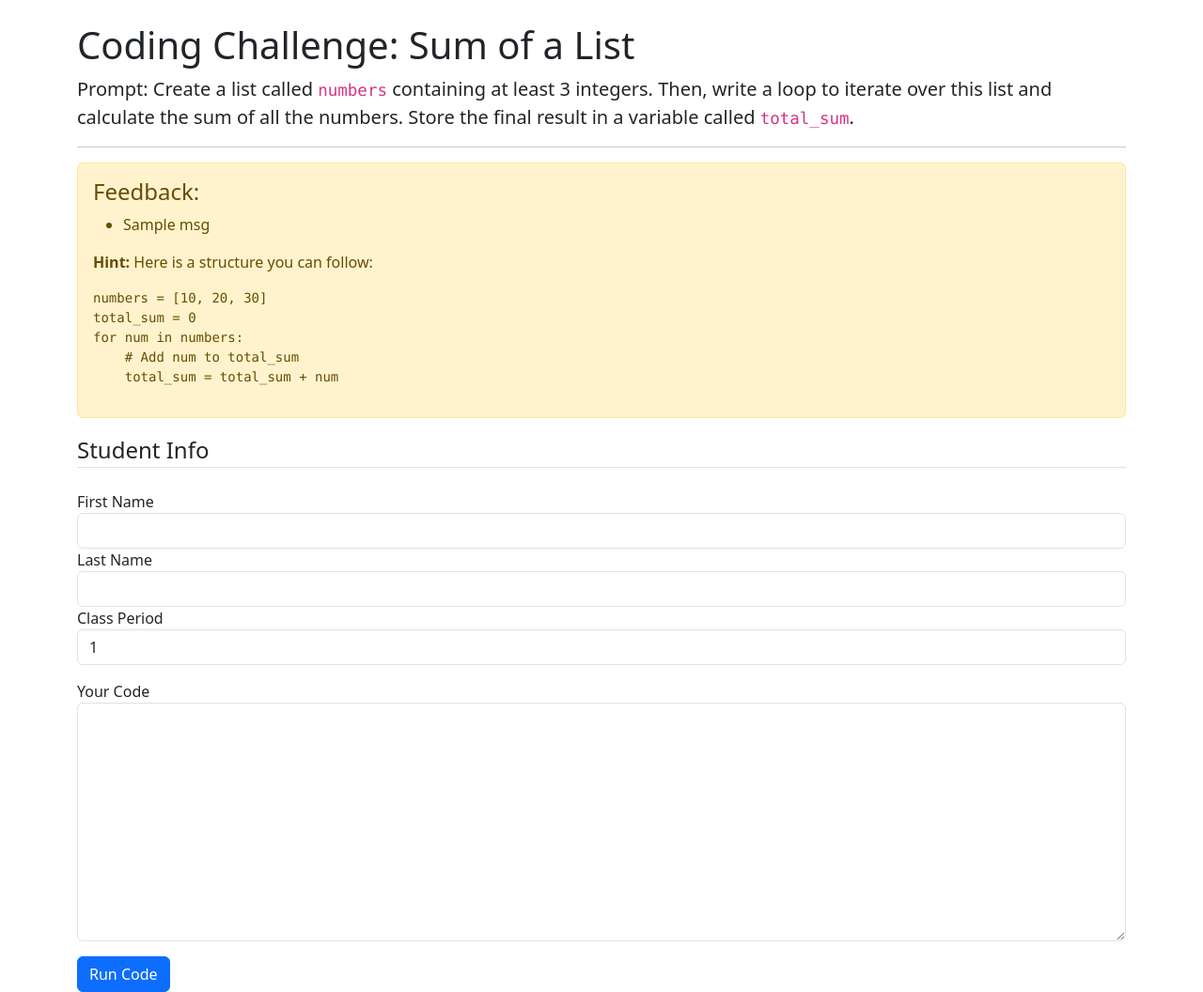
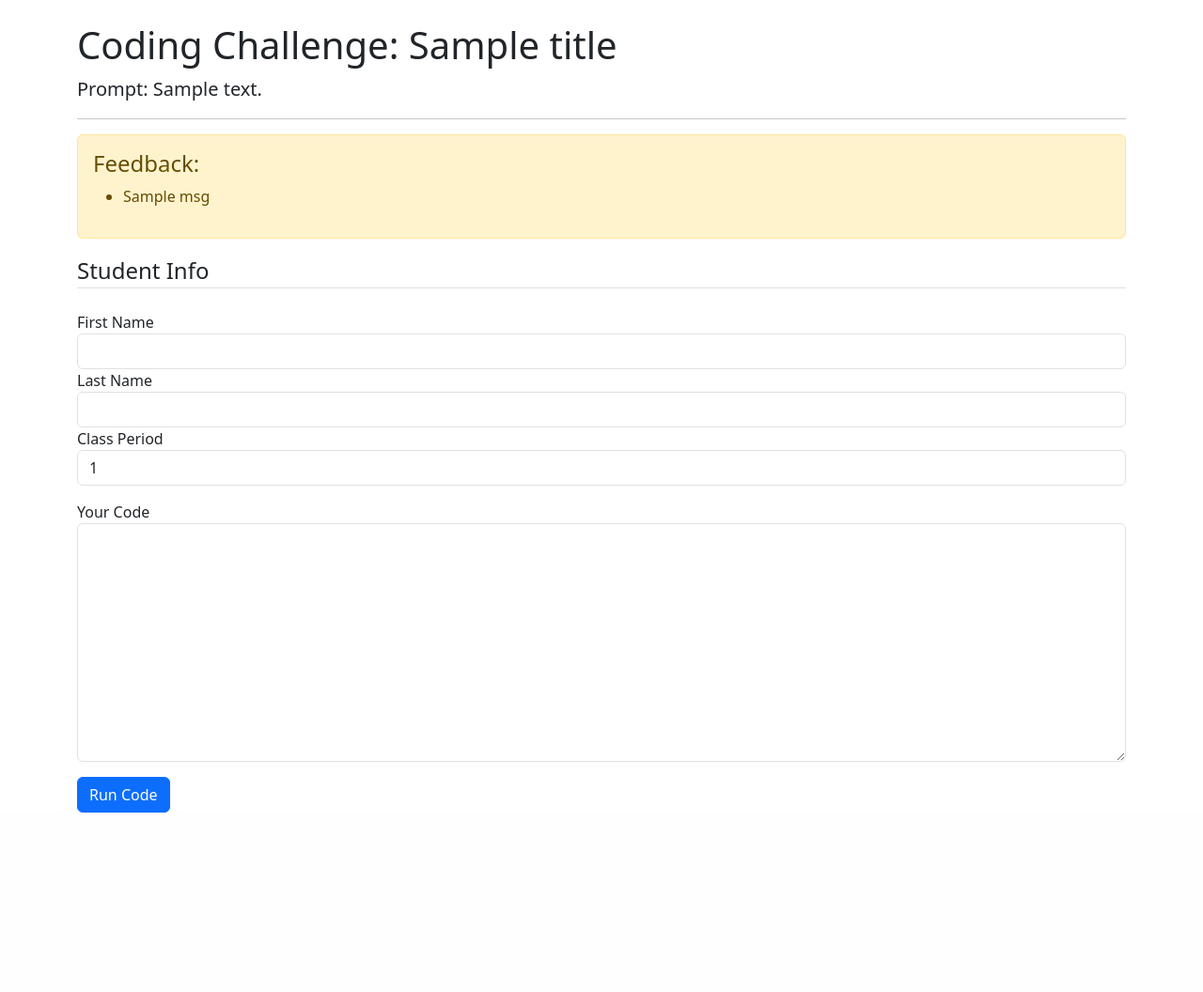
Before and after one commit to afoxball/scorestream2, a Flask app: template templates/challenge.html in a window 1280 px wide. Shown: the part 56-1112 px from the top of the page at 94% size. After the commit the page ends 921 px from the top, so only its background shows below. Run offline with Flask 3, Linux system fonts and the light colour scheme; tables that the repository leaves empty hold one stand-in row (values such as "Sample post"); the template is opened without the code that fills it: values that come from a table or form of the project are taken from there, most other values are stand-ins (such as "Sample title", 1, 10 or a date in 2020).

Commit message:
Add multi-stage coding challenges and success navigation

```diff
--- a/app.py
+++ b/app.py
@@ -49,46 +49,88 @@ def register():
         return redirect(url_for('login'))
     return render_template('register.html', title='Register', form=form)
 
+CHALLENGES = {
+    1: {
+        'title': 'Sum of a List',
+        'description': "Create a list called 'numbers' with at least 3 integers. Iterate over the list and calculate the sum, storing it in 'total_sum'.",
+    },
+    2: {
+        'title': 'Find the Maximum',
+        'description': "Create a function called 'find_max' that takes a list of numbers as an argument and returns the largest number in that list. Then call your function with the list [10, 5, 20, 3] and store the result in a variable called 'max_val'.",
+    }
+}
+
 @app.route("/challenge", methods=['GET', 'POST'])
 def challenge():
+    challenge_id = request.args.get('id', 1, type=int)
+    current_challenge = CHALLENGES.get(challenge_id)
+
+    if not current_challenge:
+        return redirect(url_for('challenge', id=1))
+
     form = CodingChallengeForm()
     feedback = []
     passed = False
 
     if form.validate_on_submit():
         user_code = form.code_submission.data
+        local_scope = {}
 
-        # Rubric / Evaluation Logic
-        # Prompt: Create a list called 'numbers' with at least 3 integers.
-        # Iterate over the list and calculate the sum, storing it in 'total_sum'.
-
-        local_scope = {}
         try:
             # Basic keyword check
-            if 'for ' not in user_code and 'while ' not in user_code:
+            if challenge_id == 1 and ('for ' not in user_code and 'while ' not in user_code):
                 feedback.append("Coach: It looks like you aren't using a loop. Try using a 'for' loop to go through the list.")
 
             # Execution
             exec(user_code, {}, local_scope)
 
-            if 'numbers' not in local_scope:
-                feedback.append("Coach: We couldn't find a list named 'numbers'. Please define one, e.g., numbers = [1, 2, 3].")
-            elif not isinstance(local_scope['numbers'], list):
-                feedback.append("Coach: 'numbers' should be a list.")
-            else:
-                expected_sum = sum(local_scope['numbers'])
-                if 'total_sum' not in local_scope:
-                    feedback.append("Coach: Please store the final sum in a variable named 'total_sum'.")
-                elif local_scope['total_sum'] != expected_sum:
-                    feedback.append(f"Coach: The calculated sum was {local_scope['total_sum']}, but we expected {expected_sum}. Check your addition logic inside the loop.")
+            if challenge_id == 1:
+                if 'numbers' not in local_scope:
+                    feedback.append("Coach: We couldn't find a list named 'numbers'. Please define one, e.g., numbers = [1, 2, 3].")
+                elif not isinstance(local_scope['numbers'], list):
+                    feedback.append("Coach: 'numbers' should be a list.")
                 else:
-                    passed = True
-                    feedback.append("Success! You've correctly iterated over the list and found the sum.")
+                    expected_sum = sum(local_scope['numbers'])
+                    if 'total_sum' not in local_scope:
+                        feedback.append("Coach: Please store the final sum in a variable named 'total_sum'.")
+                    elif local_scope['total_sum'] != expected_sum:
+                        feedback.append(f"Coach: The calculated sum was {local_scope['total_sum']}, but we expected {expected_sum}. Check your addition logic inside the loop.")
+                    else:
+                        passed = True
+                        feedback.append("Success! You've correctly iterated over the list and found the sum.")
+
+            elif challenge_id == 2:
+                if 'find_max' not in local_scope or not callable(local_scope['find_max']):
+                    feedback.append("Coach: Please define a function named 'find_max'.")
+                elif 'max_val' not in local_scope:
+                    feedback.append("Coach: Please call your function and store the result in 'max_val'.")
+                else:
+                    # Verify max_val for the specific list requested
+                    if local_scope['max_val'] != 20:
+                         feedback.append("Coach: 'max_val' should be 20 for the list [10, 5, 20, 3]. Check your function call or logic.")
+                    else:
+                        # Test with another case to ensure it's not hardcoded
+                        try:
+                            test_res = local_scope['find_max']([1, 100, -5])
+                            if test_res == 100:
+                                passed = True
+                                feedback.append("Success! Your function works correctly.")
+                            else:
+                                feedback.append("Coach: Your function didn't return the correct maximum for a test case [1, 100, -5].")
+                        except Exception as e:
+                            feedback.append(f"Coach: Error testing your function: {e}")
 
         except Exception as e:
             feedback.append(f"Coach: Your code caused an error: {e}. Check your syntax.")
 
-    return render_template('challenge.html', title='Coding Challenge', form=form, feedback=feedback, passed=passed)
+    return render_template('challenge.html',
+                           title=current_challenge['title'],
+                           description=current_challenge['description'],
+                           form=form,
+                           feedback=feedback,
+                           passed=passed,
+                           challenge_id=challenge_id,
+                           next_challenge_id=challenge_id + 1 if challenge_id < len(CHALLENGES) else None)
 
 
 @app.route("/login", methods=['GET', 'POST'])
--- a/templates/challenge.html
+++ b/templates/challenge.html
@@ -1,32 +1,49 @@
 {% extends "base.html" %}
 {% block content %}
 <div class="content-section">
-    <h1>Coding Challenge: Sum of a List</h1>
+    <h1>Coding Challenge: {{ title }}</h1>
     <p class="lead">
-        <strong>Prompt:</strong> Create a list called <code>numbers</code> containing at least 3 integers.
-        Then, write a loop to iterate over this list and calculate the sum of all the numbers.
-        Store the final result in a variable called <code>total_sum</code>.
+        <strong>Prompt:</strong> {{ description }}
     </p>
     <hr>
 
+    {% if passed %}
+        <div class="alert alert-success">
+            <h4 class="alert-heading">Well done!</h4>
+            <p>You have successfully completed this challenge.</p>
+            <hr>
+            <p class="mb-0">Would you like to try another question?</p>
+            <div class="mt-3">
+                <a href="{{ url_for('home') }}" class="btn btn-secondary">Home</a>
+                {% if next_challenge_id %}
+                    <a href="{{ url_for('challenge', id=next_challenge_id) }}" class="btn btn-primary">Next Question</a>
+                {% else %}
+                    <button class="btn btn-success" disabled>All Challenges Completed!</button>
+                {% endif %}
+            </div>
+        </div>
+
         {% if feedback %}
-        <div class="alert {% if passed %}alert-success{% else %}alert-warning{% endif %}">
+            <div class="alert alert-info mt-3">
                 <h4>Feedback:</h4>
                 <ul>
                     {% for msg in feedback %}
                         <li>{{ msg }}</li>
                     {% endfor %}
                 </ul>
-            {% if not passed %}
-                <p><strong>Hint:</strong> Here is a structure you can follow:</p>
-<pre>
-numbers = [10, 20, 30]
-total_sum = 0
-for num in numbers:
-    # Add num to total_sum
-    total_sum = total_sum + num
-</pre>
+            </div>
         {% endif %}
+
+    {% else %}
+
+        {% if feedback %}
+            <div class="alert alert-warning">
+                <h4>Feedback:</h4>
+                <ul>
+                    {% for msg in feedback %}
+                        <li>{{ msg }}</li>
+                    {% endfor %}
+                </ul>
             </div>
         {% endif %}
 
@@ -92,5 +109,6 @@ for num in numbers:
                 {{ form.submit(class="btn btn-primary") }}
             </div>
         </form>
+    {% endif %}
 </div>
 {% endblock %}
```
Lines whose indentation alone changed are shown as unchanged.
